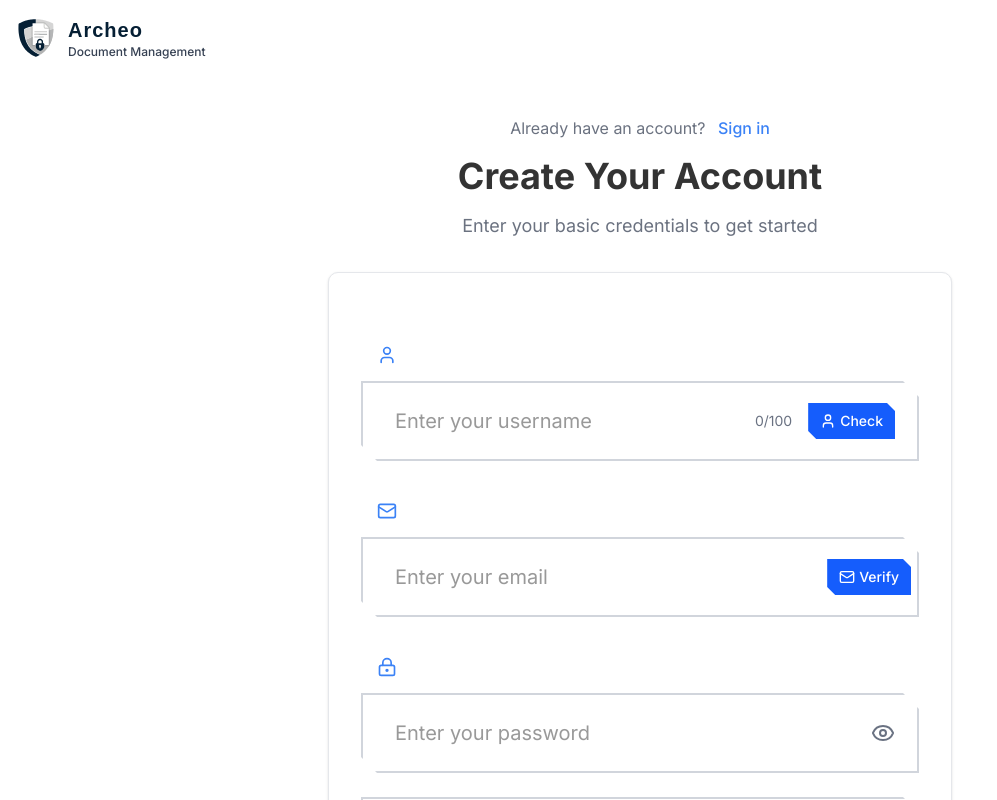
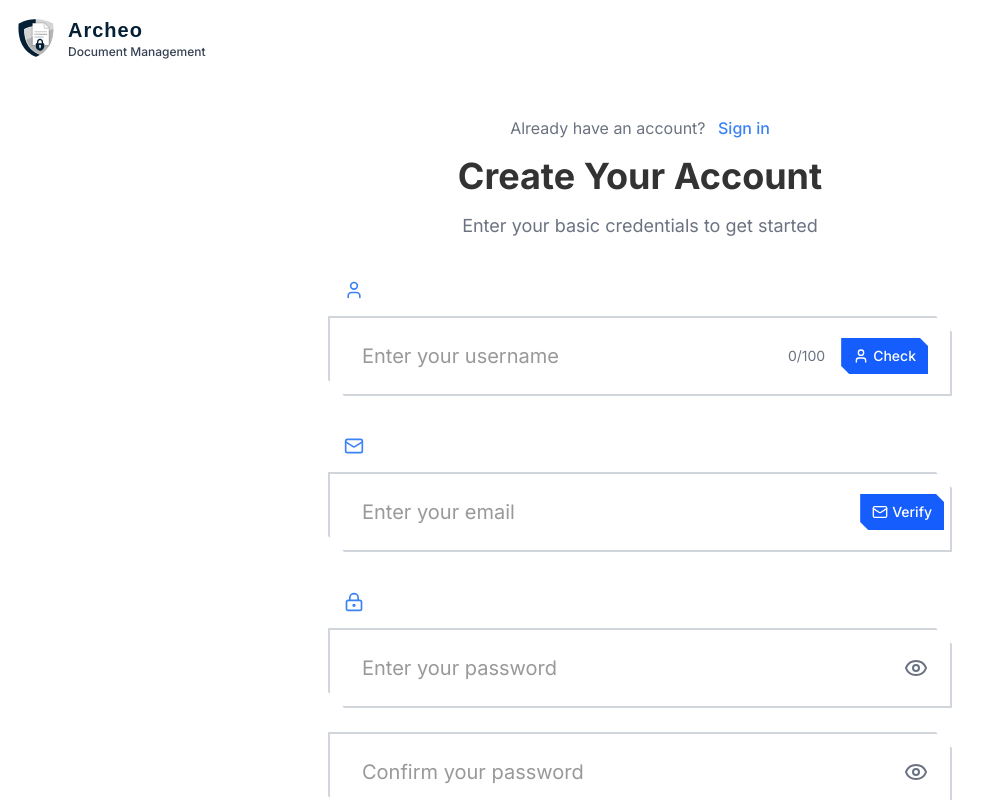
Before and after one commit to ThePhoenix08/archeo, a React (Vite) app in the folder apps/client/: page /register in a window 1280 px wide. Shown: the top 800 px of the page, without its empty margins (0-997 px from the left). Built offline with nearby package versions, Linux system fonts and the light colour scheme; a web font is replaced by a local one.

Commit message:
remove(frontend): card in basicCreds

```diff
--- a/apps/client/src/features/auth/pages/BasicCreds.page.jsx
+++ b/apps/client/src/features/auth/pages/BasicCreds.page.jsx
@@ -2,7 +2,6 @@
 import { useEffect, useState } from "react"
 import { User, Mail, LockKeyhole } from "lucide-react"
 import { Button } from "@/components/ui/button"
-import { Card, CardContent } from "@/components/ui/card"
 import EmailInputWithOTPVerification from "@/features/auth/components/sub-components/register/email-input-with-verification.sc.jsx"
 import PasswordInputWithValidation from "@/features/auth/components/sub-components/register/password-input-with-validation.sc.jsx"
 import UsernameInputWithAvailability from "@/features/auth/components/sub-components/register/username-input-with-availability.sc.jsx"
@@ -174,8 +173,6 @@ export default function BasicCredsPage() {
         </div>
 
         {/* Form */}
-        <Card>
-          <CardContent className="p-8">
             <form onSubmit={handleSubmit} className="space-y-8">
               {/* Username Field */}
               <div>
@@ -245,8 +242,6 @@ export default function BasicCredsPage() {
                 </Button>
               </div>
             </form>
-          </CardContent>
-        </Card>
       </div>
     </div>
   )
```
